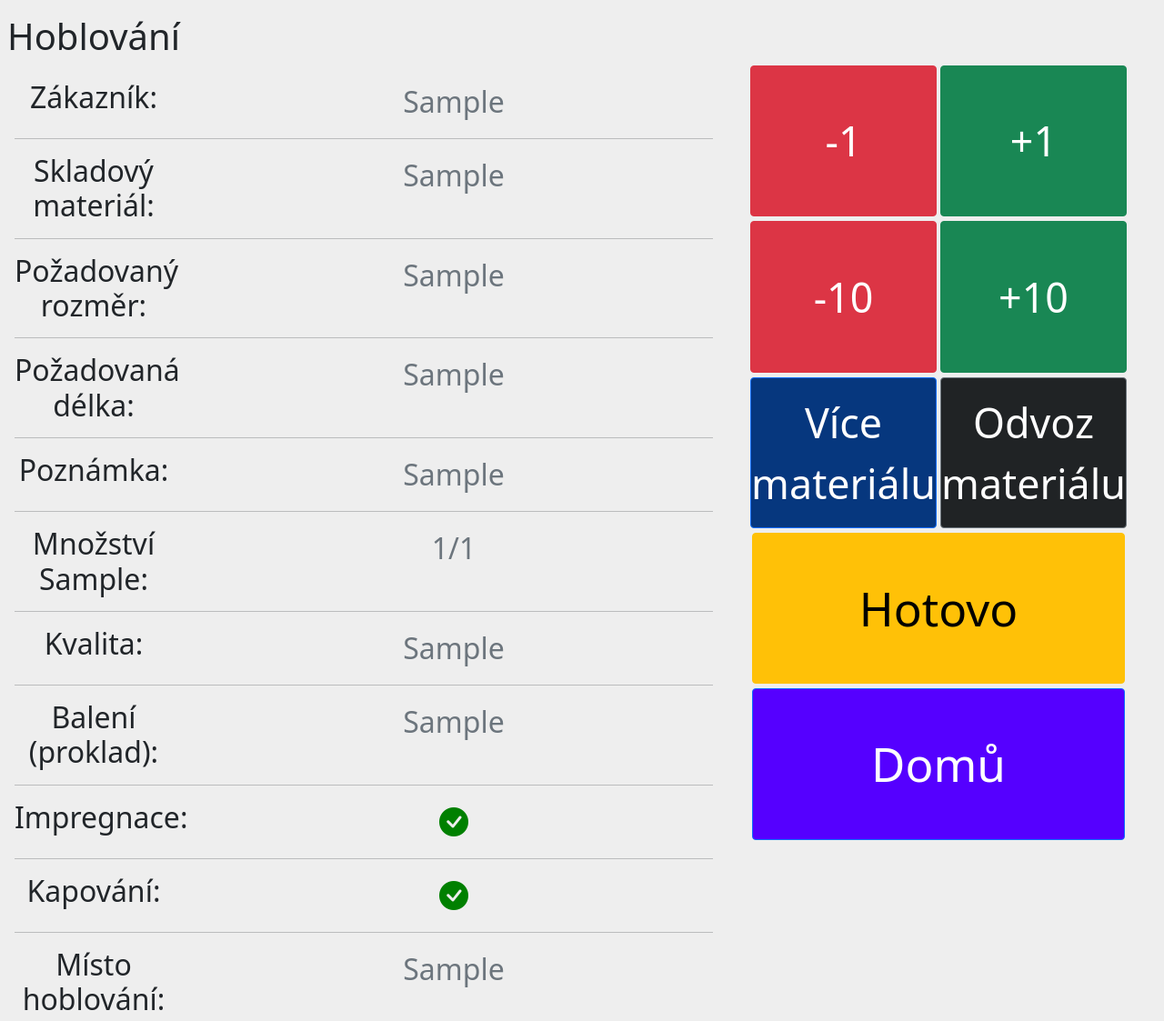
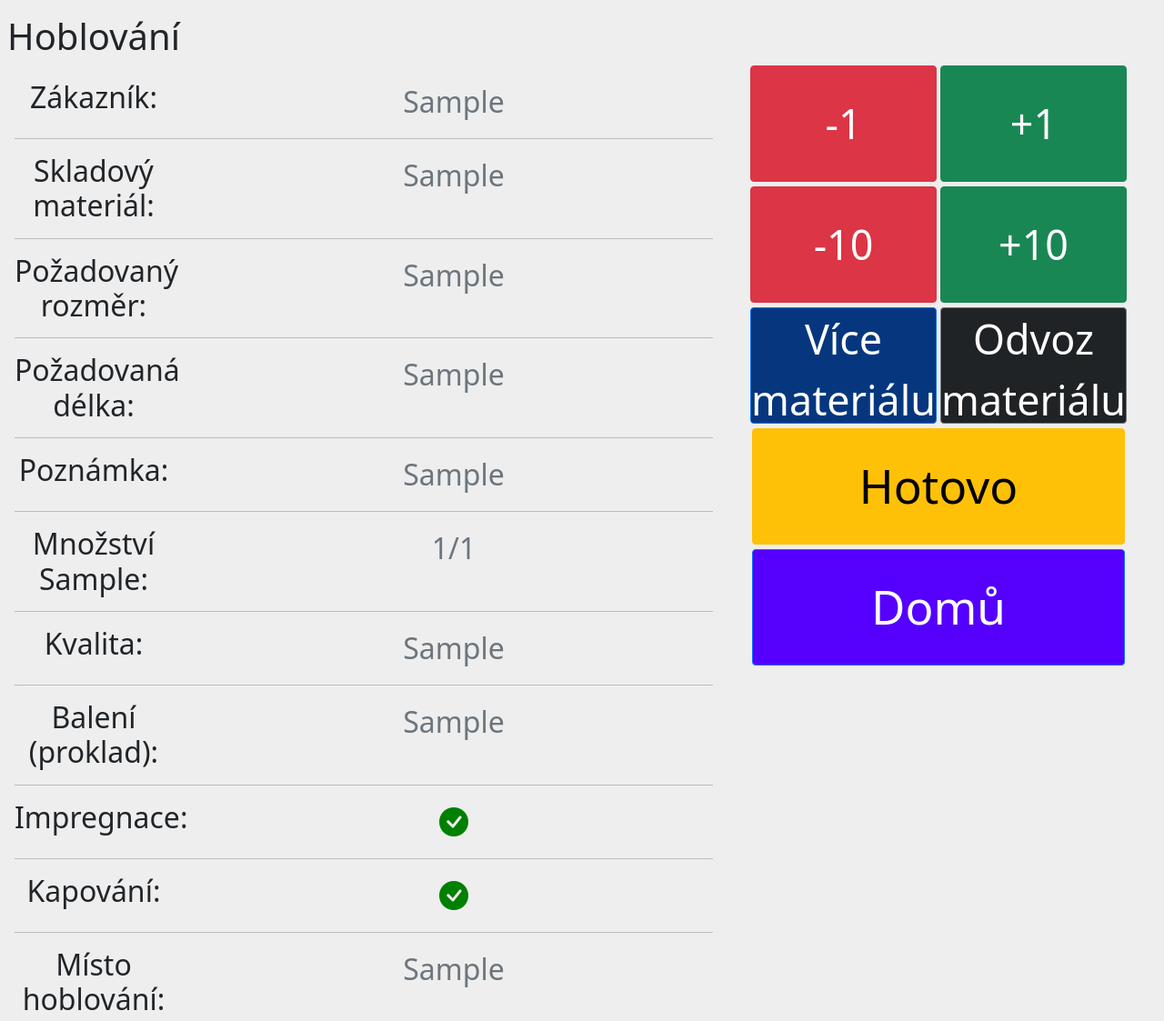
Before and after one commit to olinpin/Pila-facek, a Django app: page /h/1 in a window 1280 px wide. Shown: the part 61-1184 px from the top of the page at 91% size. Run offline with Django 3.2, Linux system fonts and the light colour scheme; a user stored in the database is signed in; tables that the repository leaves empty hold one stand-in row (values such as "Sample post"); some libraries are stand-ins or nearby versions.

Commit message:
Made the buttons smaller

```diff
--- a/orders/static/css/layout.css
+++ b/orders/static/css/layout.css
@@ -31,7 +31,7 @@ background:#eee;
     width: 16vw !important;
     max-width: 100% !important;
     max-height: 100% !important;
-    height: 13vw !important;
+    height: 10vw !important;
     text-align: center;
     padding: 0px;
     font-size: 3.5vw !important;
@@ -41,7 +41,7 @@ background:#eee;
     width: 32vw !important;
     max-width: 100% !important;
     max-height: 100% !important;
-    height: 13vw !important;
+    height: 10vw !important;
     text-align: center;
     padding: 0px;
     font-size: 4vw !important;
```
